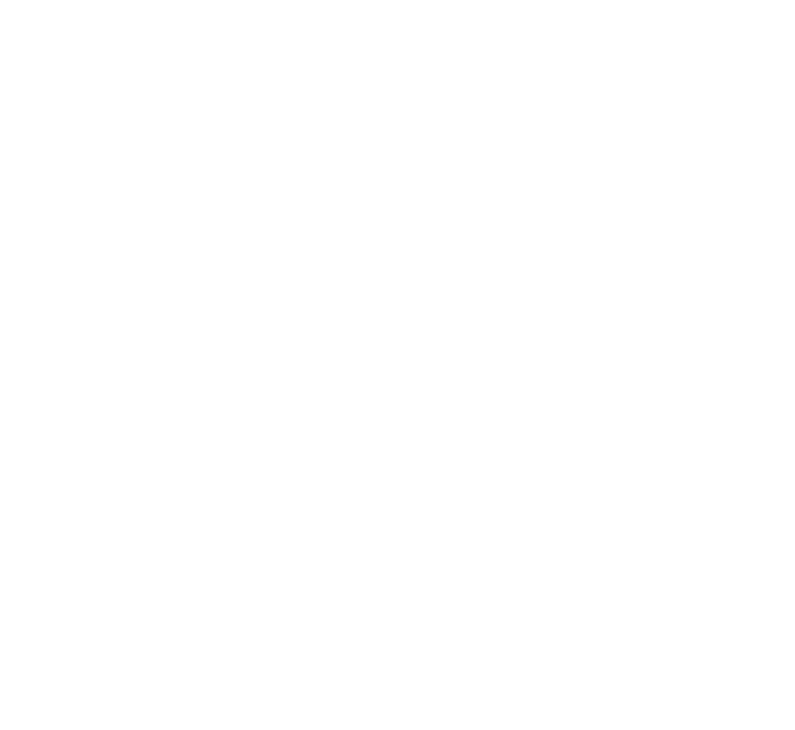
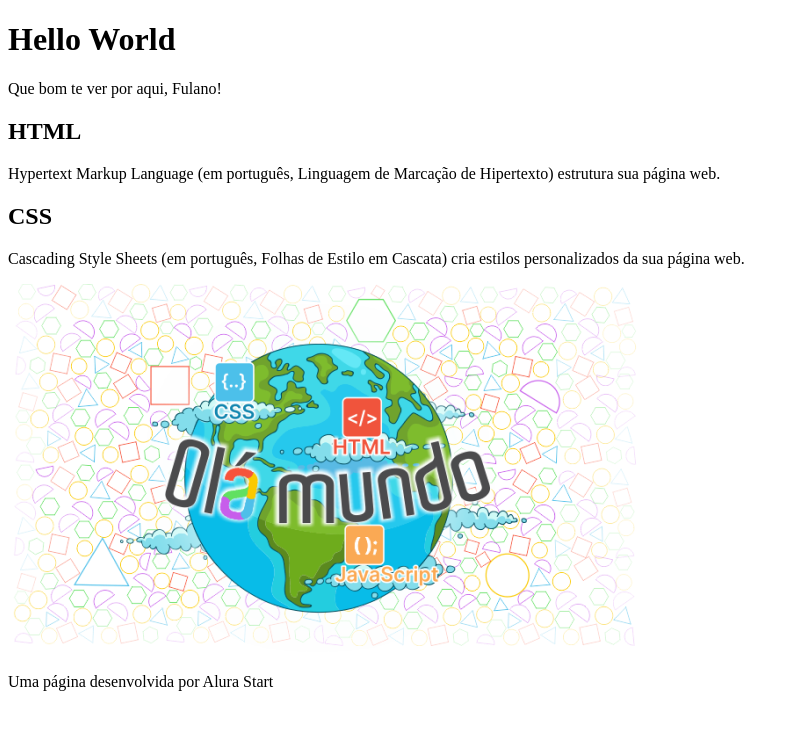
Before and after one commit to carladutra/Hello-World, a plain HTML site: page index.html in a window 1280 px wide. Shown: the whole page, without its empty margins (0-795 px from the left). Drawn offline with Linux system fonts and the light colour scheme.

Commit message:
Finalizando a pagina web

```diff
--- a/index.html
+++ b/index.html
@@ -6,6 +6,21 @@
     <title>Hello World</title>
 </head>
 <body>
+    <header>
+        <h1>Hello World</h1>
+        <p>Que bom te ver por aqui, Fulano!</p>
+    </header>
 
+    <section>
+        <h2>HTML</h2>
+        <p>Hypertext Markup Language (em português, Linguagem de Marcação de Hipertexto) estrutura sua página web.</p>
+        <h2>CSS</h2>
+        <p>Cascading Style Sheets (em português, Folhas de Estilo em Cascata) cria estilos personalizados da sua página web.</p>
+        <img src="imagem/Olá Mundo.png" alt="Imagem com figuras geométricas ao fundo e uma figura do planeta Terraa frente, com a inscrição Olá Mundo em letras coloridas">
+    </section>
+
+    <footer>
+        <p>Uma página desenvolvida por Alura Start</p>
+    </footer>
 </body>
 </html>
```
Also changed, not shown: imagem/Olá Mundo.png (added).
